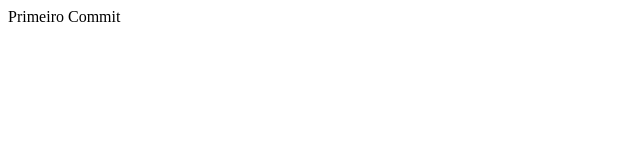
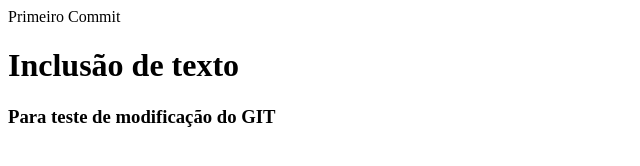
Before and after one commit to javielrezende/TesteGit, a plain HTML site: page public_html/index.html in a window 1280 px wide. Shown: the whole page, without its empty margins (0-640 px from the left). Drawn offline with Linux system fonts and the light colour scheme.

Commit message:
Commit de adição para testes no GIT

```diff
--- a/public_html/index.html
+++ b/public_html/index.html
@@ -7,5 +7,8 @@
     </head>
     <body>
         <div> Primeiro Commit </div>
+
+        <h1> Inclusão de texto </h1>
+        <h3> Para teste de modificação do GIT </h3>
     </body>
 </html>
```
